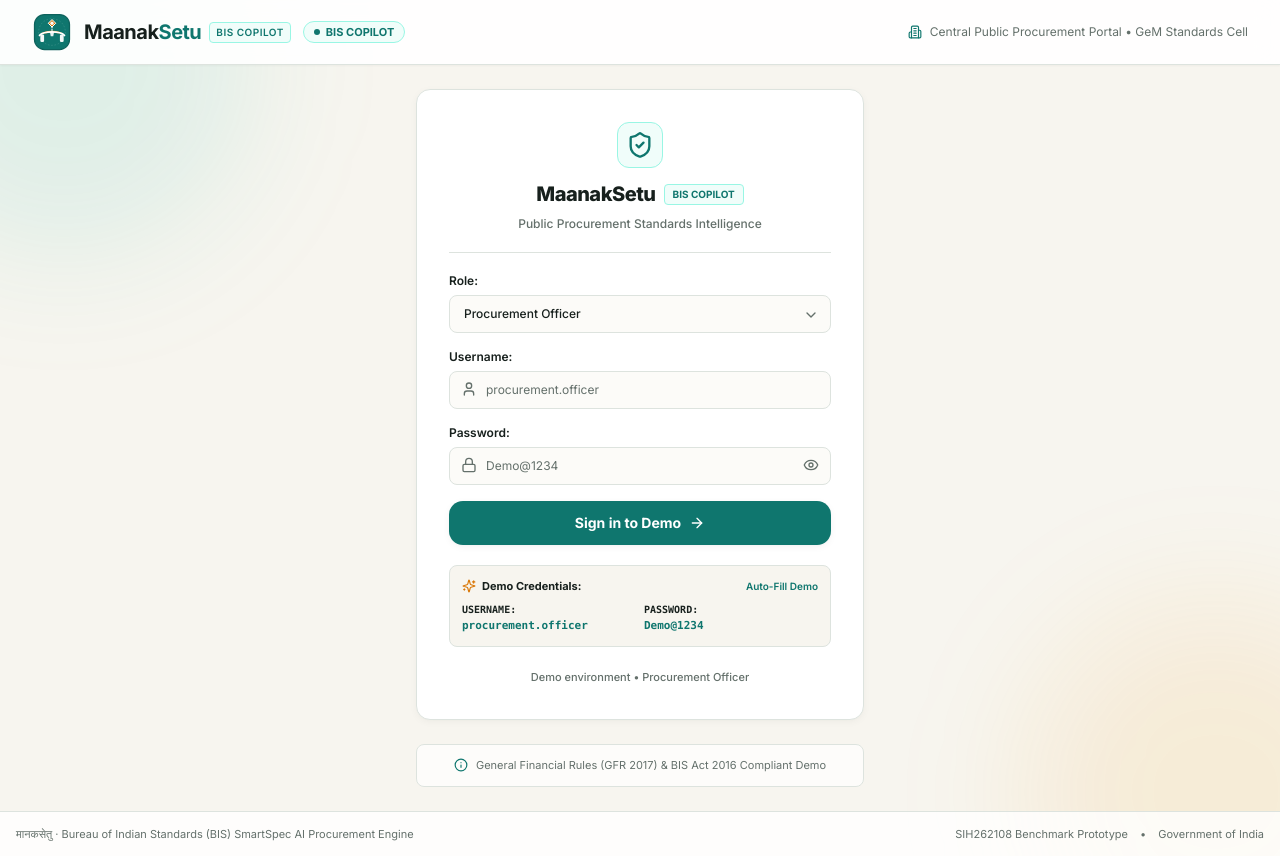
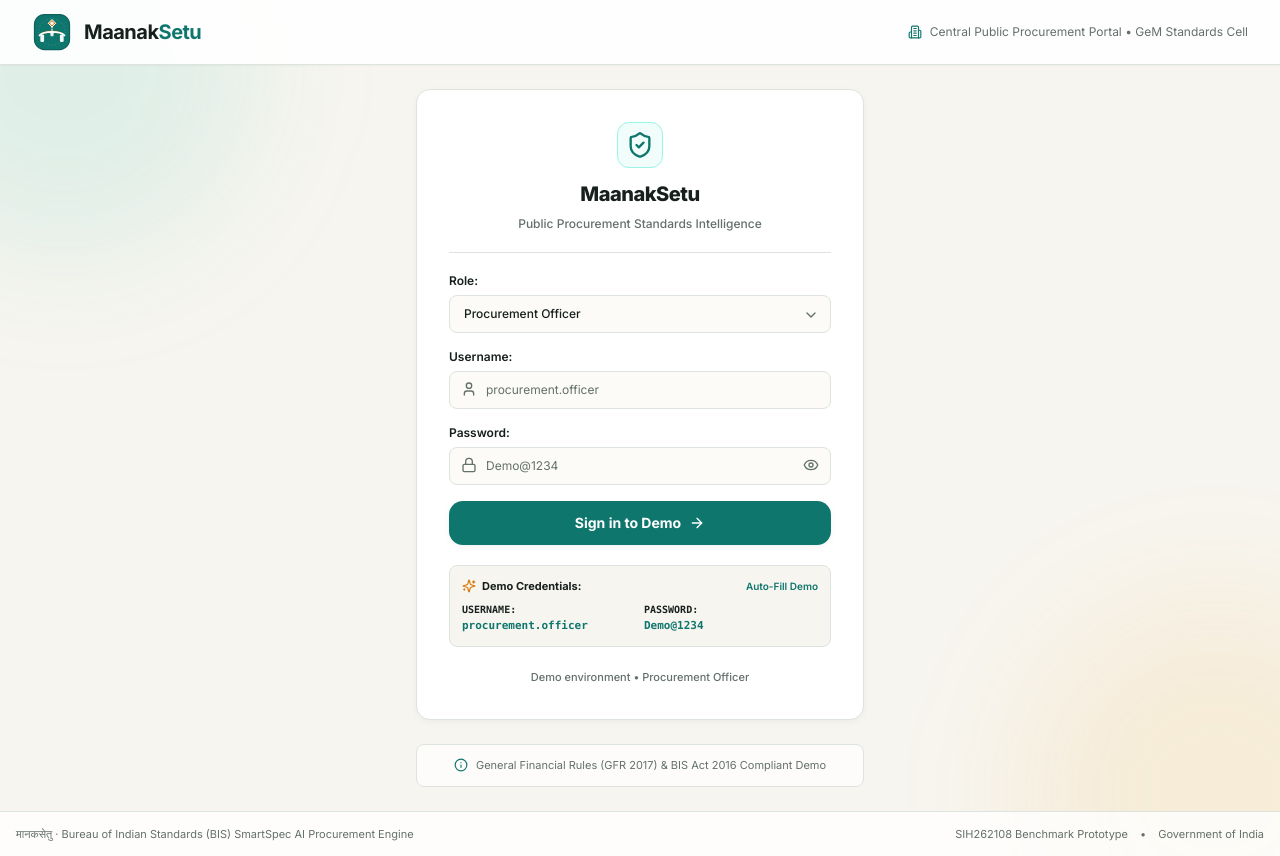
Before and after one commit to SHAIKFAYAZHUSSAIN/MaanakSetu, a Next.js app: page /login in a window 1280 px wide. Built offline with nearby package versions, Linux system fonts and the light colour scheme.

Commit message:
fix(ui): remove unclickable pulsing BIS COPILOT pill badges

```diff
--- a/src/app/page.tsx
+++ b/src/app/page.tsx
@@ -321,12 +321,6 @@
               showTagline={false}
               onClick={() => setActiveView('landing')}
             />
-
-            {/* BIS COPILOT Tag Pill */}
-            <div className="hidden sm:inline-flex items-center gap-1.5 px-2.5 py-1 rounded-md bg-brand-50 border border-brand-200 text-brand text-[11px] font-bold tracking-wide">
-              <span className="w-1.5 h-1.5 rounded-full bg-brand animate-pulse" />
-              <span>BIS COPILOT</span>
-            </div>
 
             {/* Current Workspace Pill */}
             <div className="hidden xl:flex items-center gap-2 pl-3 border-l border-govborder text-xs text-govmuted">
--- a/src/components/DemoLoginScreen.tsx
+++ b/src/components/DemoLoginScreen.tsx
@@ -85,10 +85,6 @@
         <div className="max-w-7xl mx-auto flex items-center justify-between">
           <div className="flex items-center gap-3">
             <ManakSetuLogo size="md" showTagline={false} />
-            <div className="hidden sm:inline-flex items-center gap-1.5 px-2.5 py-0.5 rounded-full bg-brand-50 dark:bg-brand-900/30 text-brand dark:text-brand-200 text-[11px] font-bold border border-brand-200 dark:border-brand-700/50">
-              <span className="w-1.5 h-1.5 rounded-full bg-brand animate-pulse" />
-              <span>BIS COPILOT</span>
-            </div>
           </div>
 
           <div className="flex items-center gap-2 text-xs text-govmuted dark:text-[#94A39D]">
@@ -111,13 +107,10 @@
                 <ShieldCheck className="w-7 h-7 text-brand" />
               </div>
 
-              <div className="flex items-center justify-center gap-2">
+              <div className="flex items-center justify-center">
                 <h1 className="text-xl font-extrabold tracking-tight text-charcoal dark:text-white">
                   MaanakSetu
                 </h1>
-                <span className="px-2 py-0.5 rounded bg-brand-50 dark:bg-brand-900/40 text-brand dark:text-brand-300 text-[10px] font-bold border border-brand-200 dark:border-brand-700">
-                  BIS COPILOT
-                </span>
               </div>
 
               <p className="text-xs text-govmuted dark:text-[#94A39D] font-medium">
--- a/src/components/ManakSetuLogo.tsx
+++ b/src/components/ManakSetuLogo.tsx
@@ -102,12 +102,9 @@
 
       {/* Product Name & Tagline */}
       <div className="flex flex-col">
-        <div className="flex items-center gap-2">
+        <div className="flex items-center">
           <span className={`font-bold tracking-tight text-charcoal leading-none ${textClasses[size]}`}>
             Maanak<span className="text-brand">Setu</span>
-          </span>
-          <span className="text-[10px] font-semibold uppercase tracking-wider px-1.5 py-0.5 rounded bg-brand-50 text-brand border border-brand-200">
-            BIS Copilot
           </span>
         </div>
         {showTagline && (
```
